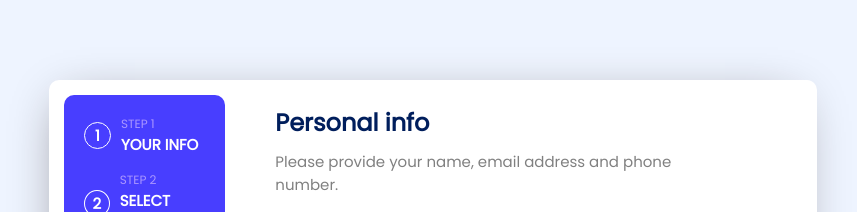
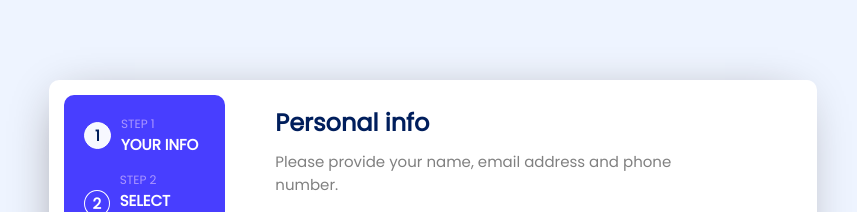
Before and after one commit to palinakarabovich/react-forms, a React (Create React App) app: page / in a window 1280 px wide. Shown: the top 212 px of the page, without its empty margins (207-1064 px from the left). Built offline with nearby package versions, Linux system fonts and the light colour scheme.

Commit message:
sidebar designed

```diff
--- /dev/null
+++ b/src/assets/data.ts
@@ -0,0 +1,20 @@
+import { StepsValue } from "../types/types";
+
+export const dataSteps: Array<StepsValue> = [
+  {
+    step: 1,
+    text: 'Your info'
+  },
+  {
+    step: 2,
+    text: 'Select plan'
+  },
+  {
+    step: 3,
+    text: 'Add-ons'
+  },
+  {
+    step: 4,
+    text: 'Summary'
+  }
+]
--- a/src/components/Sidebar/Sidebar.module.css
+++ b/src/components/Sidebar/Sidebar.module.css
@@ -36,6 +36,16 @@
   justify-content: center;
 }
 
+.circle__current{
+  background-color: rgb(247, 248, 255);
+   color: rgb(0, 30, 92);
+}
+
+.circle__viewed{
+  color: rgb(170, 150, 255);
+  border-color: rgb(170, 150, 255);
+}
+
 .number{
   margin: 0;
   font-weight: 900;
@@ -62,3 +72,7 @@
   font-size: 15px;
   font-weight: 900;
 }
+
+.step__textViewed{
+  color:rgb(170, 150, 255);
+}
--- a/src/components/Sidebar/Sidebar.tsx
+++ b/src/components/Sidebar/Sidebar.tsx
@@ -1,56 +1,30 @@
 import React from 'react';
 import styles from './Sidebar.module.css'
 import { SidebarProps } from '../../types/types';
+import { dataSteps } from '../../assets/data';
 
 const Sidebar: React.FC<SidebarProps> = ({ step }) => {
 
   return (
     <ul className={styles.sidebar}>
+      {
+        dataSteps.map((s) => (
           <li className={styles.step}>
-        <div className={styles.circle}>
-          <span className={styles.number}>1</span>
+            <div className={`${styles.circle} ${step === s.step ? styles.circle__current : step > s.step ? styles.circle__viewed : ''}`}>
+              <span className={styles.number}>{s.step}</span>
             </div>
             <div className={styles.step__description}>
-          <p className={styles.step__counter}>step 1</p>
-          <p className={styles.step__text}>
-            Your info
+              <p className={styles.step__counter}>step {s.step}</p>
+              <p className={`${styles.step__text} ${
+                step > s.step ? styles.step__textViewed : ''
+              }`}>
+                {s.text}
               </p>
             </div>
           </li>
-      <li className={styles.step}>
-        <div className={styles.circle}>
-          <span className={styles.number}>2</span>
-        </div>
-        <div className={styles.step__description}>
-          <p className={styles.step__counter}>step 2</p>
-          <p className={styles.step__text}>
-            Select plan
-          </p>
-        </div>
-      </li>
-      <li className={styles.step}>
-        <div className={styles.circle}>
-          <span className={styles.number}>3</span>
-        </div>
-        <div className={styles.step__description}>
-          <p className={styles.step__counter}>step 3</p>
-          <p className={styles.step__text}>
-            Add-ons
-          </p>
-        </div>
-      </li>
-      <li className={styles.step}>
-        <div className={styles.circle}>
-          <span className={styles.number}>4</span>
-        </div>
-        <div className={styles.step__description}>
-          <p className={styles.step__counter}>step 4</p>
-          <p className={styles.step__text}>
-            Summary
-          </p>
-        </div>
-      </li>
-    </ul>
+        ))
+      }
+    </ul >
   )
 }
 
--- a/src/types/types.ts
+++ b/src/types/types.ts
@@ -8,3 +8,8 @@ export interface ConstructorProps {
   setStep:  React.Dispatch<React.SetStateAction<number>>,
   step: number
 }
+
+export interface StepsValue {
+  step: number,
+  text: string
+}
```
Lines whose indentation alone changed are shown as unchanged.
